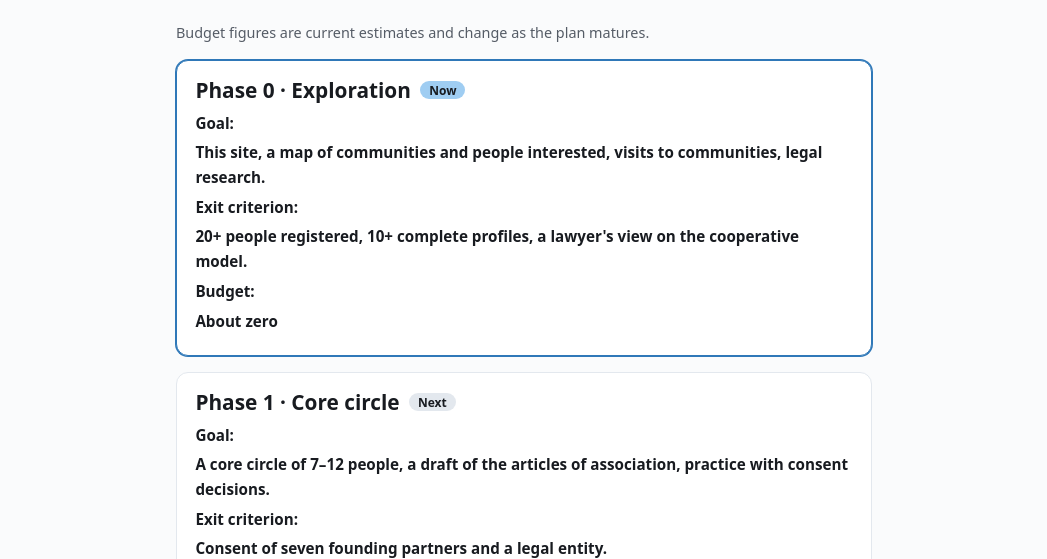
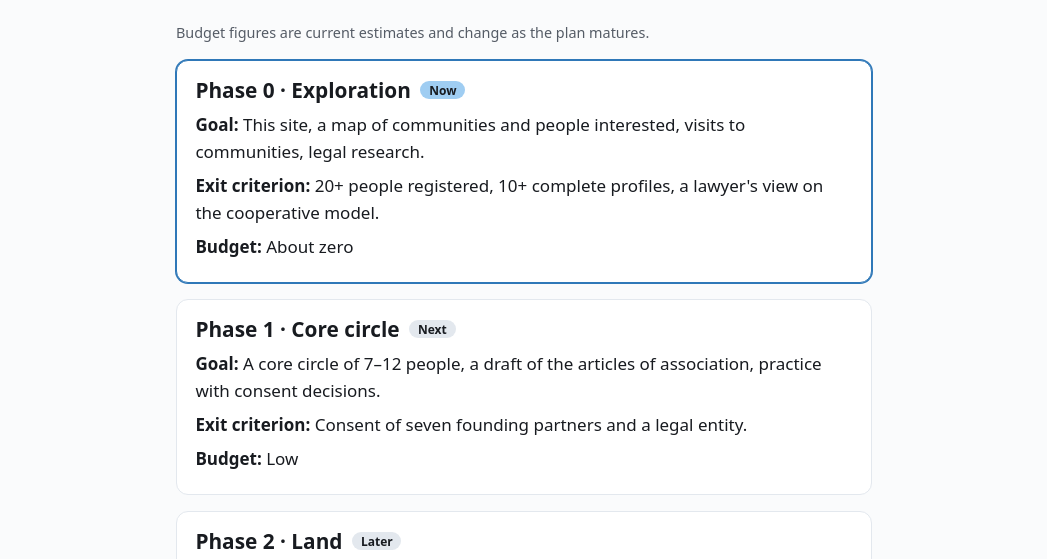
Before and after one commit to collective-bucket/yildirimlar, a website: page public/roadmap.html in a window 1280 px wide. Shown: the part 214-773 px from the top of the page, without its empty margins (116-1163 px from the left). Drawn offline with Linux system fonts and the light colour scheme.

Commit message:
Roadmap alan satırlarının form .field stiliyle çakışmasını düzelt; danger hover
Co-Authored-By: Devin AI <158243242+devin-ai-integration[bot]@users.noreply.github.com>

```diff
--- a/public/assets/content.js
+++ b/public/assets/content.js
@@ -44,7 +44,7 @@
   function field(card, key, value) {
     var text = pick(value);
     if (!text) return;
-    var row = el("p", "field");
+    var row = el("p", "meta");
     row.appendChild(el("strong", null, label(key) + ": "));
     row.appendChild(document.createTextNode(text));
     card.appendChild(row);
--- a/public/assets/styles.css
+++ b/public/assets/styles.css
@@ -79,7 +79,8 @@ p { margin: 0 0 1rem; }
 .items { display: grid; gap: 1rem; }
 .roles { grid-template-columns: repeat(auto-fit, minmax(16rem, 1fr)); }
 .item h2 { margin-top: 0; display: flex; align-items: center; gap: .6rem; flex-wrap: wrap; }
-.item .field { margin-bottom: .4rem; }
+.item .meta { margin-bottom: .4rem; }
+.item .meta strong { font-weight: 600; }
 .badge { font-size: .75rem; font-weight: 600; padding: .1rem .55rem; border-radius: 999px; background: var(--line); color: var(--ink); }
 .phase-active { border-color: var(--accent); box-shadow: 0 0 0 1px var(--accent); }
 .phase-active .badge { background: var(--accent-pastel); }
@@ -118,7 +119,7 @@ p { margin: 0 0 1rem; }
 .button { border: 0; font: inherit; font-weight: 600; cursor: pointer; }
 .button.block { width: 100%; text-align: center; }
 .button.danger { background: var(--danger); }
-.button:hover { background: var(--accent-strong); }
+.button:not(.ghost):not(.danger):hover { background: var(--accent-strong); }
 .button.ghost:hover { background: var(--accent-soft); }
 .button:disabled { opacity: .6; cursor: wait; }
 .or { text-align: center; color: var(--muted); margin: 0; font-size: .9rem; }
```
